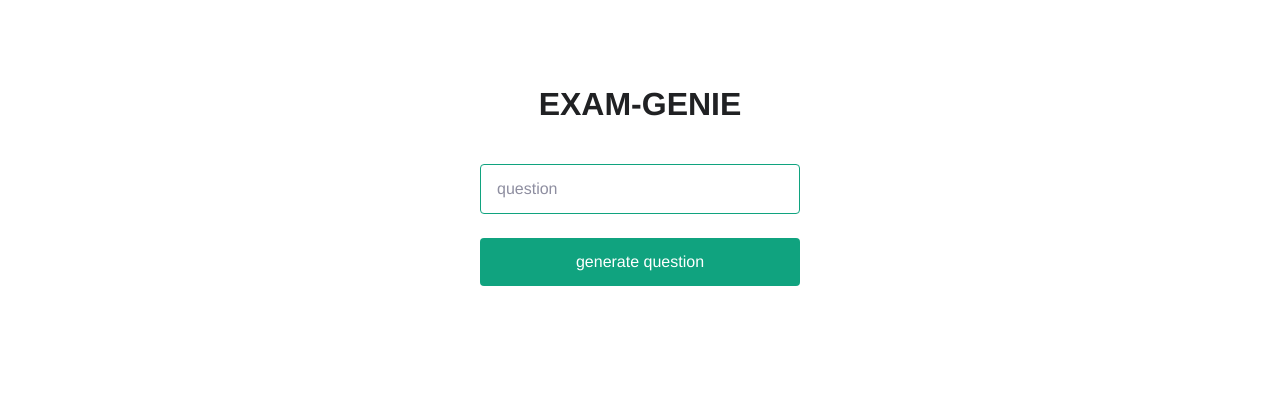
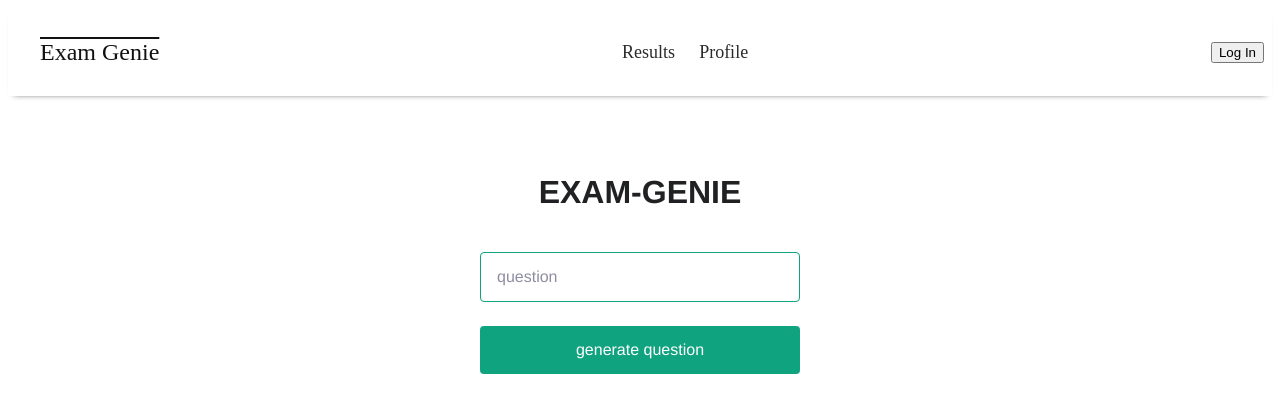
Before and after one commit to femorales7/exam-genie, a React (Create React App) app in the folder frontend/: page / in a window 1280 px wide. Shown: the top 412 px of the page. Built offline with nearby package versions, Linux system fonts and the light colour scheme; a web font is replaced by a local one.

Commit message:
add navbar feature

```diff
--- a/frontend/src/App.js
+++ b/frontend/src/App.js
@@ -1,6 +1,7 @@
 import logo from "./logo.svg";
 import style from "./index.module.css";
 import { useState } from "react";
+import TopNavigation from "./components/TopNavigationBar";
 
 function App() {
   const [question, setQuestion] = useState("");
@@ -80,6 +81,8 @@ function App() {
   };
 
   return (
+    <div>
+      <TopNavigation/>
       <main className={style.main}>
         <h3>EXAM-GENIE</h3>
         <form onSubmit={onSubmit}>
@@ -120,6 +123,7 @@ function App() {
           </div>
         )}
       </main>
+    </div>
   );
 }
 
--- a/frontend/src/Auth0/logout.js
+++ b/frontend/src/Auth0/logout.js
@@ -3,6 +3,7 @@ import React from "react";
 
 const LogoutButton = () => {
   const { logout } = useAuth0();
+  console.log(useAuth0());
 
   return (
     <button onClick={() => logout({ logoutParams: { returnTo: window.location.origin } })}>
--- /dev/null
+++ b/frontend/src/components/TopMenu.jsx
@@ -0,0 +1,22 @@
+import '../styles/TopMenu.scss';
+import Profile from '../Auth0/profile';
+
+const TopMenu = () => {
+  return (
+    <div className='top-nav-bar--menu-list'>
+      <div className='topic-list--item'>
+        <span>
+          <label>Results</label>
+        </span>
+      </div>
+      <div className='topic-list--item'>
+        <span>
+          <label>Profile</label>
+        </span>
+      </div>
+    </div>
+
+  )
+}
+
+export default TopMenu;
--- a/frontend/src/components/TopNavigationBar.jsx
+++ b/frontend/src/components/TopNavigationBar.jsx
@@ -1,15 +1,18 @@
 import React from "react";
 import '../styles/TopNavigationBar.scss'
+import { useAuth0 } from "@auth0/auth0-react";
 import LoginButton from "../Auth0/login";
 import LogoutButton from "../Auth0/logout";
+import TopMenu from "./TopMenu";
 
 const TopNavigation = () => {
+  const { isAuthenticated } = useAuth0();
   return (
     <div className="top-nav-bar">
       <span className="top-nav-bar--logo">Exam Genie</span>
+        <TopMenu/>
       <div>
-        <LoginButton/>
-        <LogoutButton/>
+        { isAuthenticated ? <LogoutButton/> : <LoginButton/>}
       </div>
     </div>
   )
--- a/frontend/src/index.js
+++ b/frontend/src/index.js
@@ -6,13 +6,13 @@ import App from './App';
 const root = createRoot(document.getElementById('root'));
 
 root.render(
-<Auth0Provider
+  <Auth0Provider
     domain="dev-a15bk3rmbiarbtcd.us.auth0.com"
     clientId="i9rUdfYXgWYbgBkqaYaTpVCmeG1ubiLn"
     authorizationParams={{
       redirect_uri: window.location.origin
     }}
   >
-    <App />
-  </Auth0Provider>,
+    <App/>
+  </Auth0Provider>
 );
--- /dev/null
+++ b/frontend/src/styles/TopMenu.scss
@@ -0,0 +1,24 @@
+.top-nav-bar--menu-list {
+  display: flex;
+  flex-direction: row;
+  justify-content: center;
+  align-items: center;
+  margin-right: 24px;
+}
+
+.topic-list--item {
+  line-height: 24px;
+  margin-left: 24px;
+}
+
+.topic-list--item span {
+  font-size: 18px;
+  text-decoration: none;
+  font-weight: 500;
+  color: #2b2b2b;
+
+  &:hover {
+    text-decoration: overline;
+    color: #111;
+  }
+}
```
Also changed, not shown: 1 other file (tests, documents, lock files or other folders). Lines whose indentation alone changed are shown as unchanged.
